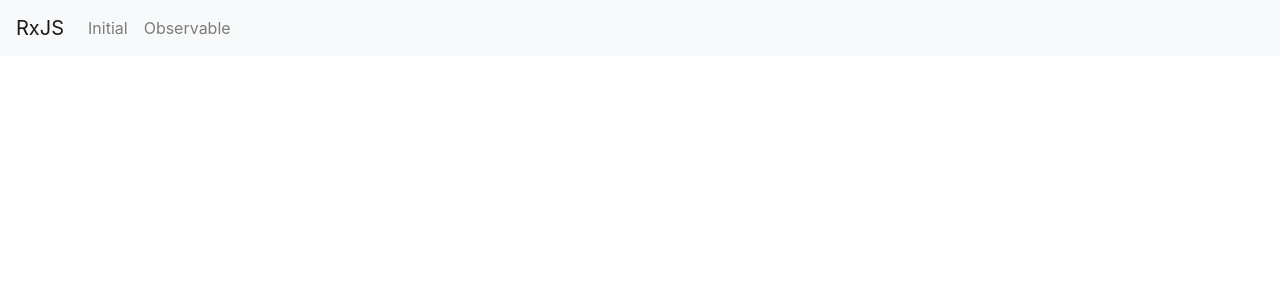
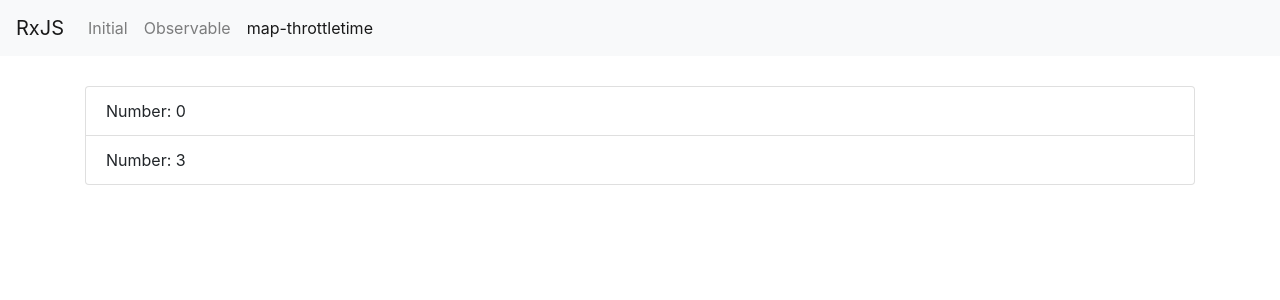
Before and after one commit to tarcisiocipriano/rxjs, an Angular app: page /map-throttletime in a window 1280 px wide. Before the commit this address led to /. Shown: the top 300 px of the page. Built offline with nearby package versions, Linux system fonts and the light colour scheme.

Commit message:
map and throttletime

```diff
--- a/src/app/app-routing.routing.ts
+++ b/src/app/app-routing.routing.ts
@@ -2,12 +2,14 @@ import { NgModule } from '@angular/core';
 import { Routes, RouterModule } from '@angular/router';
 import { InitialComponent } from './initial/initial.component';
 import { ObservableComponent } from './observable/observable.component';
+import { MapThrottletimeComponent } from './map-throttletime/map-throttletime.component';
 
 
 const routes: Routes = [
   { path: '', redirectTo: 'initial', pathMatch: 'full' },
   { path: 'initial', component: InitialComponent },
-  { path: 'observable', component: ObservableComponent }
+  { path: 'observable', component: ObservableComponent },
+  { path: 'map-throttletime', component: MapThrottletimeComponent },
 ];
 
 @NgModule({
--- a/src/app/app.component.html
+++ b/src/app/app.component.html
@@ -11,6 +11,9 @@
       <li class="nav-item" routerLinkActive="active">
         <a class="nav-link" routerLink="observable">Observable</a>
       </li>
+      <li class="nav-item" routerLinkActive="active">
+        <a class="nav-link" routerLink="map-throttletime">map-throttletime</a>
+      </li>
     </ul>
   </div>
 </nav>
--- a/src/app/app.module.ts
+++ b/src/app/app.module.ts
@@ -5,12 +5,14 @@ import { AppRoutingModule } from './app-routing.routing';
 import { AppComponent } from './app.component';
 import { InitialComponent } from './initial/initial.component';
 import { ObservableComponent } from './observable/observable.component';
+import { MapThrottletimeComponent } from './map-throttletime/map-throttletime.component';
 
 @NgModule({
   declarations: [
     AppComponent,
     InitialComponent,
-    ObservableComponent
+    ObservableComponent,
+    MapThrottletimeComponent
   ],
   imports: [
     BrowserModule,
--- /dev/null
+++ b/src/app/map-throttletime/map-throttletime.component.html
@@ -0,0 +1,3 @@
+<ul class="list-group">
+  <li class="list-group-item" *ngFor="let number of numbers">{{ number }}</li>
+</ul>
--- /dev/null
+++ b/src/app/map-throttletime/map-throttletime.component.ts
@@ -0,0 +1,30 @@
+import { Component, OnInit, OnDestroy } from '@angular/core';
+import { interval, Subscription } from 'rxjs';
+import { map, throttleTime } from 'rxjs/operators';
+
+@Component({
+  selector: 'app-map-throttletime',
+  templateUrl: './map-throttletime.component.html',
+  styleUrls: ['./map-throttletime.component.scss']
+})
+export class MapThrottletimeComponent implements OnInit, OnDestroy {
+
+  numbers: string[] = [];
+
+  subscription = new Subscription();
+
+  constructor() { }
+
+  ngOnInit() {
+    this.subscription = interval(1000)
+      .pipe(
+        map(value => `Number: ${value}`),
+        throttleTime(2000),
+      )
+      .subscribe(value => this.numbers.push(value));
+  }
+
+  ngOnDestroy(): void {
+    this.subscription.unsubscribe();
+  }
+}
```
Also changed, not shown: src/app/map-throttletime/map-throttletime.component.scss (added).
